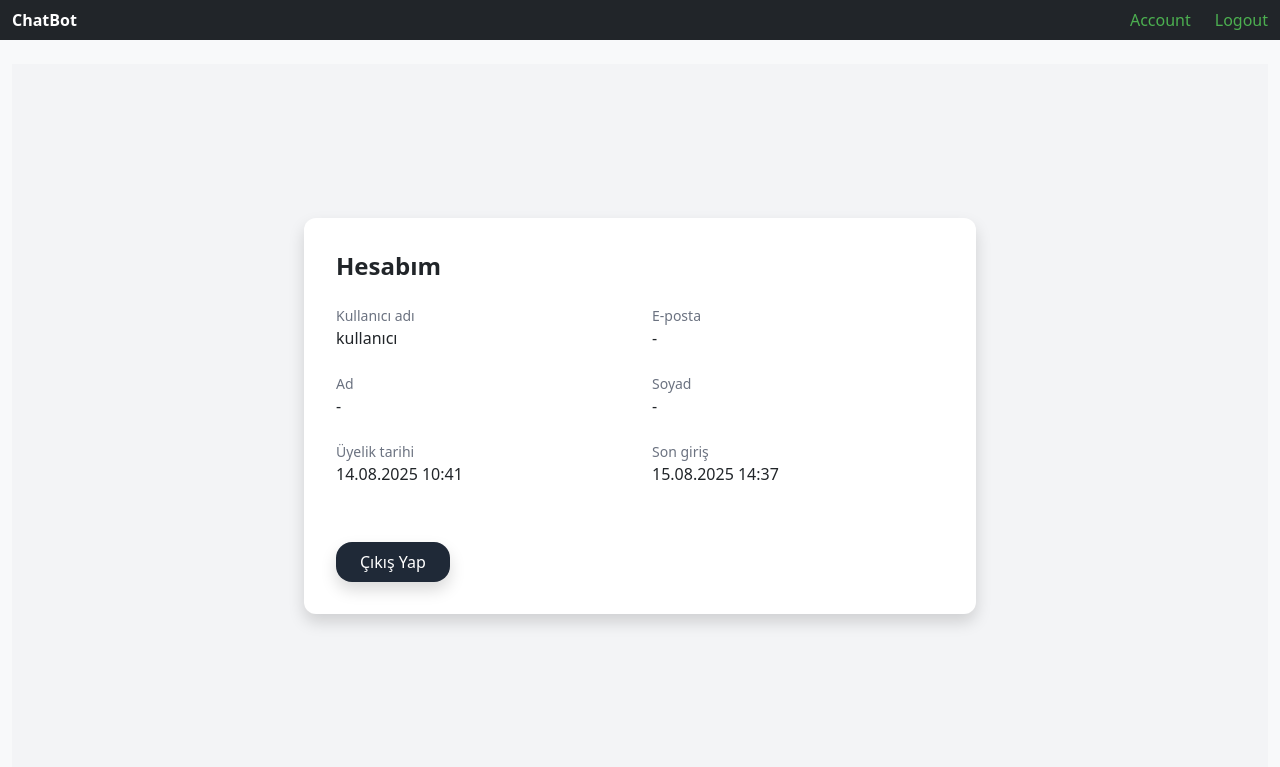
After one commit to abdullahdilekkk/ChatBot, a Django app: page /accounts/account/ in a window 1280 px wide. The commit adds this page. Shown: the top 767 px of the page. Run offline with Django 5.2, Linux system fonts and the light colour scheme; a user stored in the database is signed in; some libraries are stand-ins or nearby versions.

Commit message:
hesap sayfası navbar ekleme ve html sayfası

```diff
--- a/config/accounts/urls.py
+++ b/config/accounts/urls.py
@@ -4,4 +4,5 @@ urlpatterns = [
     path('register/', views.register_view, name='register'),
     path('login/', views.login_view, name='login'),
     path('logout/', views.logout_view, name='logout'),
+    path('account/', views.get_account, name='account'),
 ]
--- a/config/accounts/views.py
+++ b/config/accounts/views.py
@@ -1,6 +1,7 @@
 from django.shortcuts import render, redirect
 from django.contrib.auth.forms import UserCreationForm, AuthenticationForm
 from django.contrib.auth import login, logout
+from django.contrib.auth.decorators import login_required
 # Create your views here.
 
 
@@ -36,3 +37,8 @@ def login_view(request):
 def logout_view(request):
     logout(request)
     return redirect('home')
+
+
+@login_required
+def get_account(request):
+    return render(request, 'accounts/account.html')
--- /dev/null
+++ b/config/templates/accounts/account.html
@@ -0,0 +1,40 @@
+{% extends "base.html" %}
+{% block title %}Hesabım{% endblock %}
+
+{% block content %}
+<div class="min-h-[calc(100vh-6rem)] bg-gray-100 flex items-center justify-center py-12">
+  <div class="w-full max-w-2xl bg-white rounded-xl shadow p-8">
+    <h2 class="text-2xl font-semibold mb-6">Hesabım</h2>
+
+    <div class="grid grid-cols-1 sm:grid-cols-2 gap-4">
+      <div>
+        <div class="text-gray-500 text-sm">Kullanıcı adı</div>
+        <div class="font-medium">{{ user.username }}</div>
+      </div>
+      <div>
+        <div class="text-gray-500 text-sm">E-posta</div>
+        <div class="font-medium">{{ user.email|default:"-" }}</div>
+      </div>
+      <div>
+        <div class="text-gray-500 text-sm">Ad</div>
+        <div class="font-medium">{{ user.first_name|default:"-" }}</div>
+      </div>
+      <div>
+        <div class="text-gray-500 text-sm">Soyad</div>
+        <div class="font-medium">{{ user.last_name|default:"-" }}</div>
+      </div>
+      <div>
+        <div class="text-gray-500 text-sm">Üyelik tarihi</div>
+        <div class="font-medium">{{ user.date_joined|date:"d.m.Y H:i" }}</div>
+      </div>
+      <div>
+        <div class="text-gray-500 text-sm">Son giriş</div>
+        <div class="font-medium">{{ user.last_login|date:"d.m.Y H:i"|default:"-" }}</div>
+      </div>
+
+    <div class="mt-8 flex gap-3">
+      <a href="{% url 'logout' %}" class="px-4 py-2 rounded-2xl shadow bg-gray-800 text-white">Çıkış Yap</a>
+    </div>
+  </div>
+</div>
+{% endblock %}
--- a/config/templates/base.html
+++ b/config/templates/base.html
@@ -17,13 +17,15 @@
 
     <!-- SAĞ blok: doğru class söz dizimi + araya boşluk -->
     <div class="flex space-x-6">
+
       {% if user.is_authenticated %}
-        <a href="#" class="font-medium !no-underline hover:!no-underline !text-[#4CAF50] visited:!text-[#4CAF50] hover:!text-gray-500 focus:!text-gray-500 active:!text-gray-500">Account</a>
+      <a href="{% url 'account' %}" class="font-medium !no-underline hover:!no-underline !text-[#4CAF50] visited:!text-[#4CAF50] hover:!text-gray-500 focus:!text-gray-500 active:!text-gray-500">Account</a>
         <a href="{% url 'logout' %}" class="font-medium !no-underline hover:!no-underline !text-[#4CAF50] visited:!text-[#4CAF50] hover:!text-gray-500 focus:!text-gray-500 active:!text-gray-500">Logout</a>
       {% else %}
         <a href="{% url 'login' %}" class="font-medium !no-underline hover:!no-underline !text-[#4CAF50] visited:!text-[#4CAF50] hover:!text-gray-500 focus:!text-gray-500 active:!text-gray-500">Login</a>
         <a href="{% url 'register' %}" class="font-medium !no-underline hover:!no-underline !text-[#4CAF50] visited:!text-[#4CAF50] hover:!text-gray-500 focus:!text-gray-500 active:!text-gray-500">Sign Up</a>
       {% endif %}
+
     </div>
   </div>
 </nav>
```
Also changed, not shown: config/db.sqlite3.
